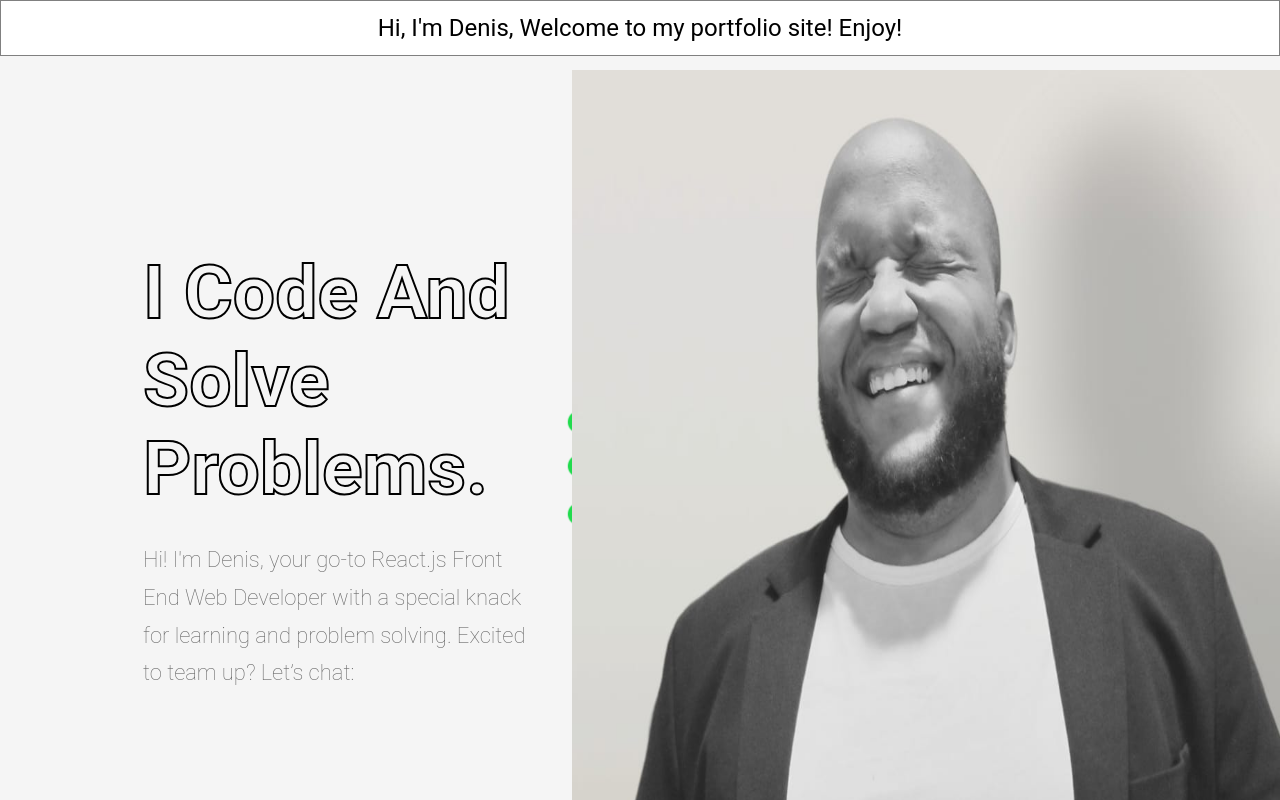
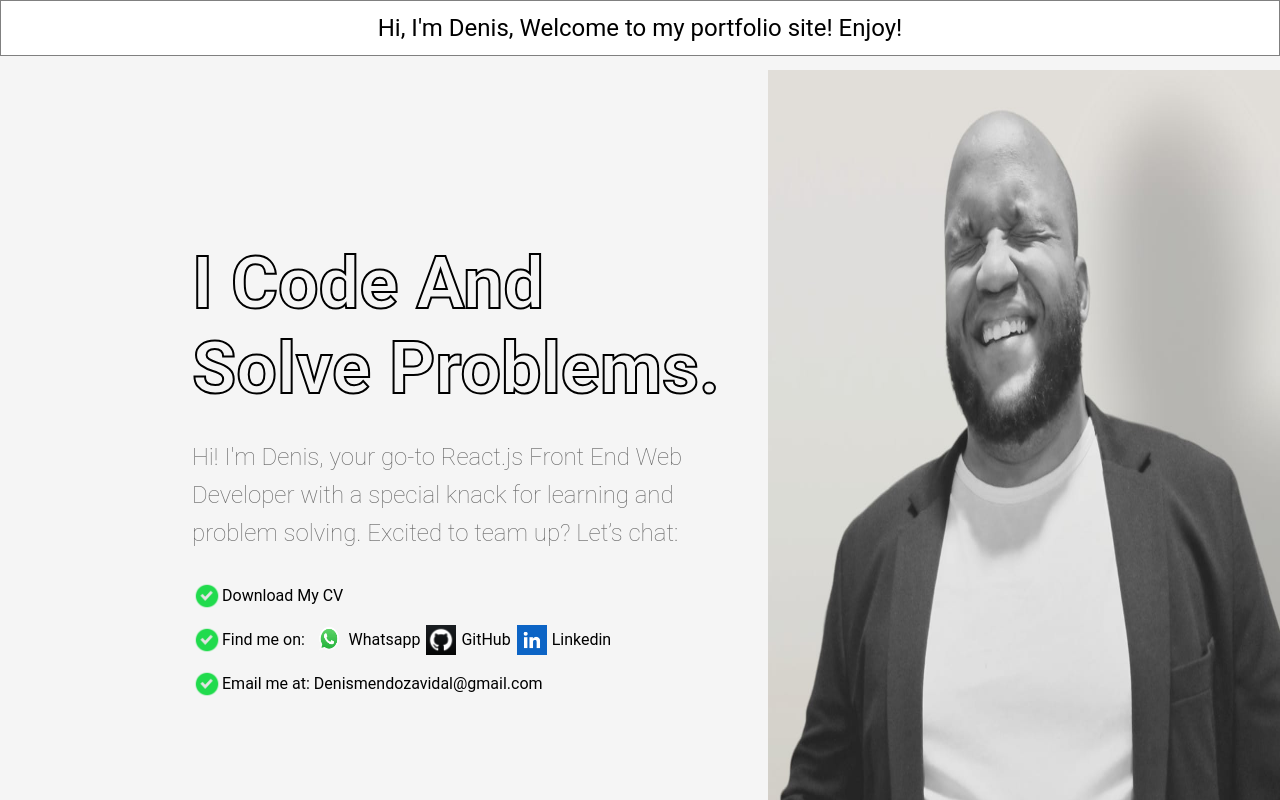
Before and after one commit to denisjosemendozavidal/portfolio-react, a React (Vite) app: page / in a window 1280 px wide. Shown: the top 800 px of the page. Built offline with nearby package versions, Linux system fonts and the light colour scheme; a web font is replaced by a local one.

Commit message:
Above the fold done - working on about me - Just added a thumbnail to the video - Need to redo video - Still needing to work on overall responsiveness for the site

```diff
--- a/src/App.css
+++ b/src/App.css
@@ -114,7 +114,6 @@ Styling notes for Denis:
   gap: 5%;
   background-color: transparent;
   display: flex;
-  flex-wrap: wrap;
   flex-direction: column;
   justify-content: center;
   align-items: center;
@@ -125,14 +124,14 @@ Styling notes for Denis:
 }
 
 .hero-section-text-header-wrapper h1 {
-  font-size: 75px;
+  font-size: 4.5rem;
   color: transparent;
   -webkit-text-stroke-width: 2px;
   -webkit-text-stroke-color: black;
 }
 
 .hero-section-text-subheader h2 {
-  font-size: 22px;
+  font-size: 1.5rem;
   font-weight: lighter;
   color: #666666;
   line-height: 1cm;
@@ -167,7 +166,7 @@ Styling notes for Denis:
 
 .hero-section-ctas-find-me-on-wrapper {
   display: flex;
-  gap: 10px;
+  gap: 2%;
 }
 
 .hero-section-ctas-find-me-on-title-checkmark {
@@ -183,7 +182,7 @@ Styling notes for Denis:
 .hero-section-ctas-find-me-on-options-wrapper {
   display: flex;
   width: 70%;
-  gap: 5%;
+  gap: 2%;
 }
 
 .hero-section-ctas-find-me-on-options-wrapper a {
@@ -214,13 +213,15 @@ Styling notes for Denis:
 
 .hero-section-img-wrapper {
   width: auto;
-  height: 100%;
+  min-width: 40%;
+  max-width: 40%;
+  height: auto;
   display: flex;
   flex-wrap: wrap;
 }
 
 .hero-section-img {
-  height: 950px;
+  height: auto;
   width: 100%;
   object-fit: fill;
 }
@@ -282,6 +283,9 @@ Styling notes for Denis:
   max-width: 1181px;
   width: 100%;
   color: #f5f5f5;
+  display: flex;
+  flex-direction: column;
+  gap: 60px;
 }
 
 .about-me-section-title-description-wrapper {
@@ -315,7 +319,6 @@ Styling notes for Denis:
 }
 
 .about-me-section-content-video-wrapper {
-  border: purple solid;
   width: 100%;
   height: fit-content;
 }
@@ -323,6 +326,7 @@ Styling notes for Denis:
 .about-me-section-content-video-wrapper video {
   width: 100%;
   height: auto;
+  overflow: hidden;
 }
 
 /*Styling for the About me section end here*/
--- a/src/App.jsx
+++ b/src/App.jsx
@@ -138,7 +138,7 @@ const AboutMe = () => {
       <div className="about-me-section-content-video-wrapper">
         {" "}
         <video
-          poster="../images/SelfieBlackAndWhite.jpeg"
+          poster="../images/Thumbnail.jpeg"
           src="/images/Video/Introduction.mp4"
           controls
         ></video>
```
Also changed, not shown: public/images/Thumbnail.jpeg (added).
